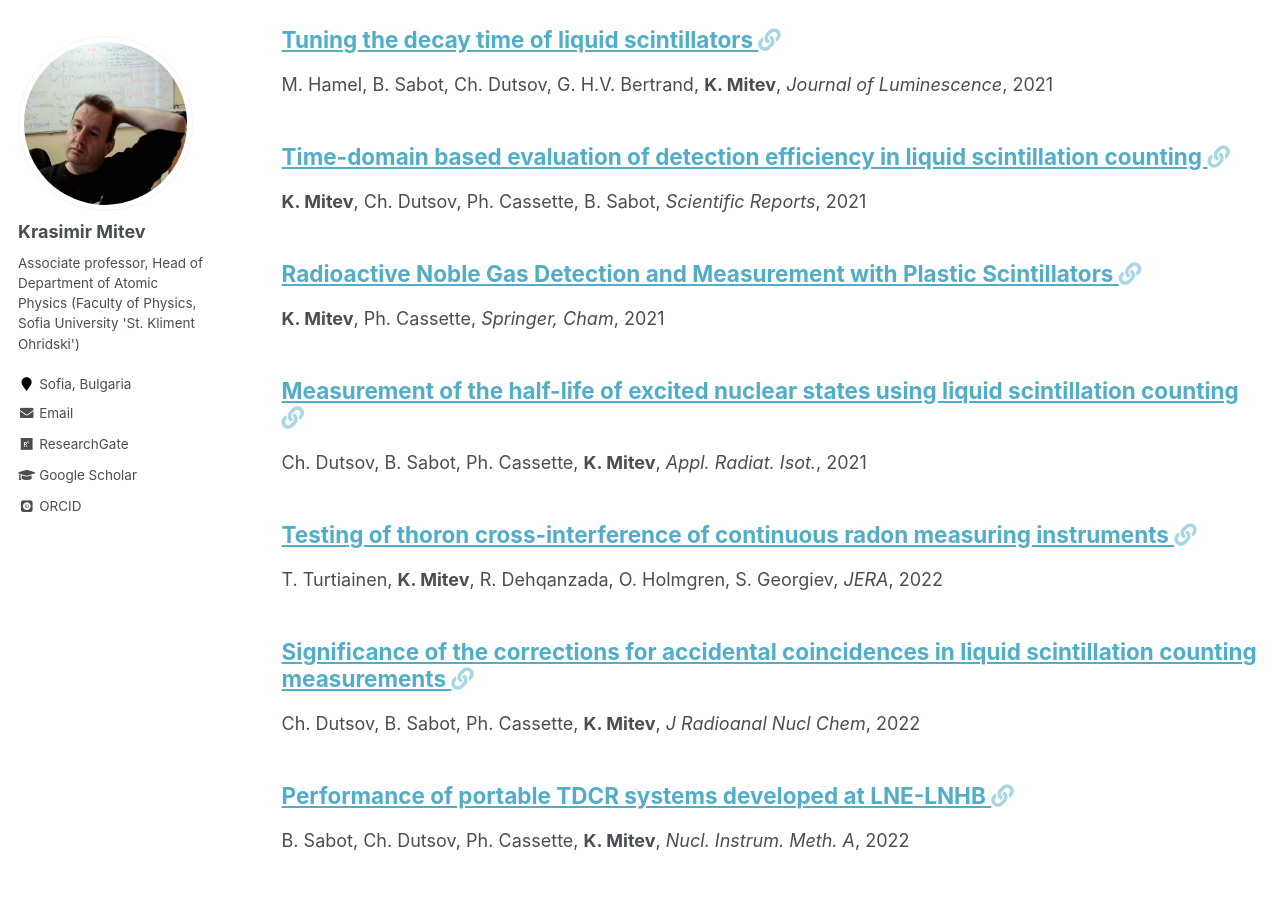
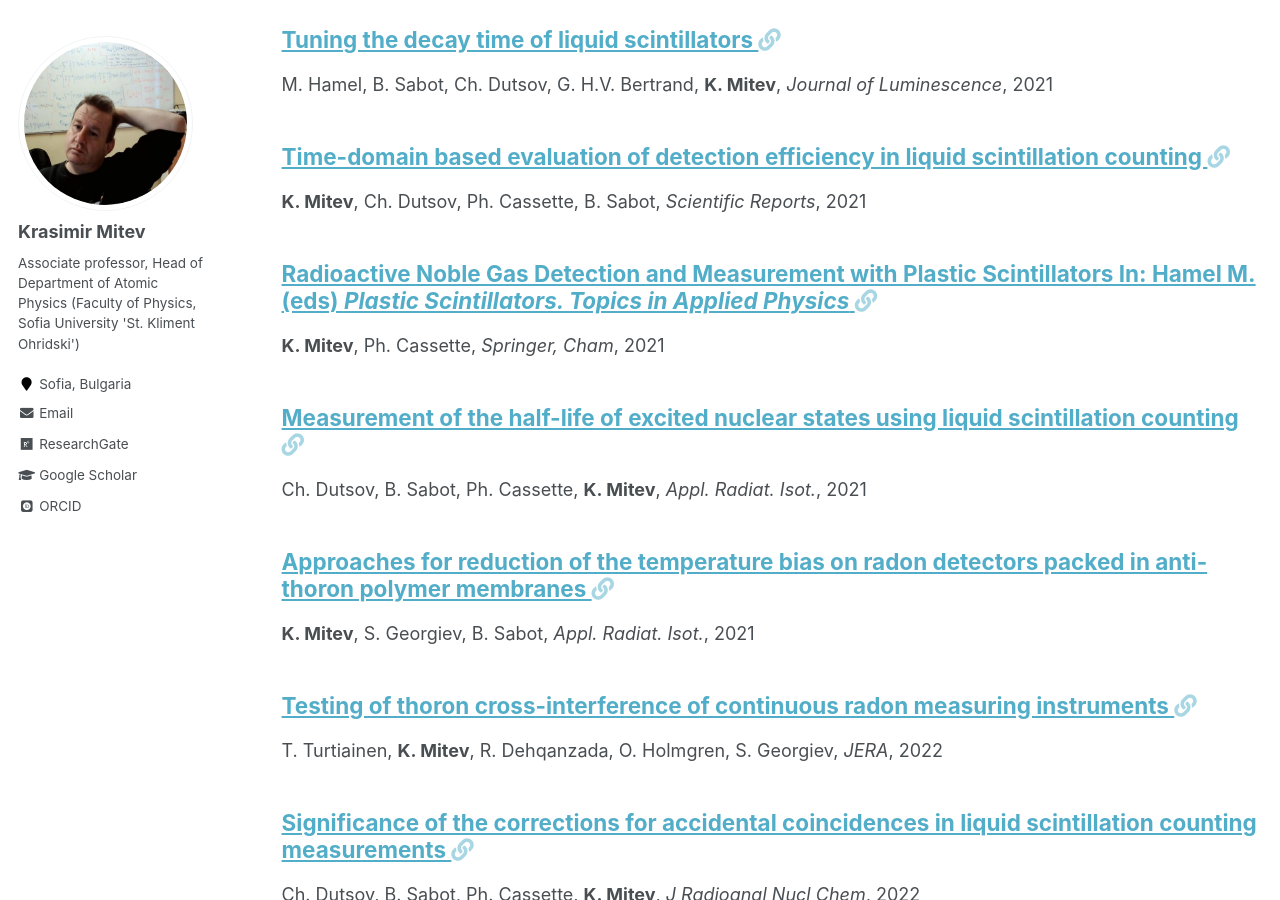
Before and after one commit to KrasimirMitev/krasimirmitev.github.io, a Jekyll site: the page built from _pages/collection-archive.html, in a window 1280 px wide and 900 px high, scrolled down 623 px. Built offline with Jekyll 4.4.1, drawn with Linux system fonts in a browser that asks for light colours; some web fonts are replaced; a file with an impossible date is left out.

Commit message:
Add files via upload

```diff
--- a/_publications/2021-06-11-Radioactive-Noble-Gas-Detection-and-Measurement-with-Plastic-Scintillators.md
+++ b/_publications/2021-06-11-Radioactive-Noble-Gas-Detection-and-Measurement-with-Plastic-Scintillators.md
@@ -1,5 +1,5 @@
 ---
-title: "Radioactive Noble Gas Detection and Measurement with Plastic Scintillators"
+title: "Radioactive Noble Gas Detection and Measurement with Plastic Scintillators In: Hamel M. (eds) <i>Plastic Scintillators. Topics in Applied Physics</i>"
 collection: publications
 section: ch-mono
 date: 2021-06-11
--- /dev/null
+++ b/_publications/2021-08-22-Approaches-for-reduction-of-the-temperature-bias-on-radon-detectors-packed-in-anti-thoron-polymer-membranes.md
@@ -0,0 +1,9 @@
+---
+title: "Approaches for reduction of the temperature bias on radon detectors packed in anti-thoron polymer membranes"
+collection: publications
+section: peer-rev
+date: 2021-08-22
+venue: Appl. Radiat. Isot.
+authors: <b>K. Mitev</b>, S. Georgiev, B. Sabot
+link: https://doi.org/10.1016/j.apradiso.2021.109915
+---
```
Also changed, not shown: _publications/2012-06-01-Retrospective-Radon-Measurements-Techniques-and-Perspectives.md (added, +9 -0 lines).
